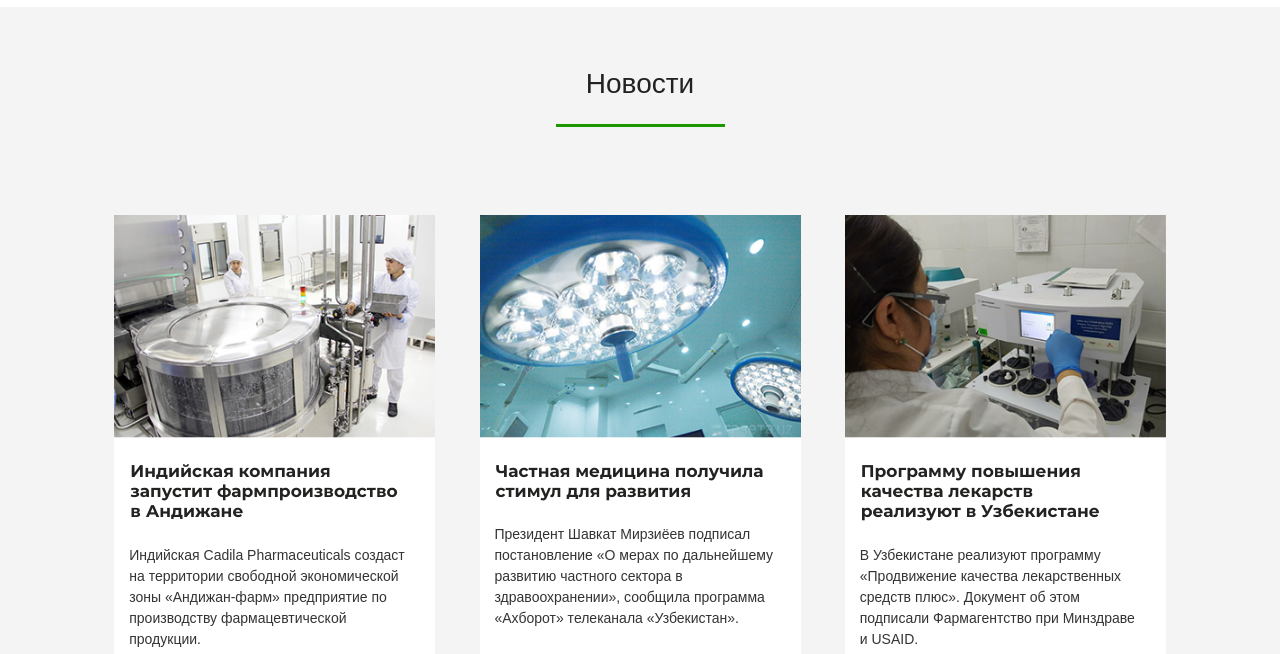
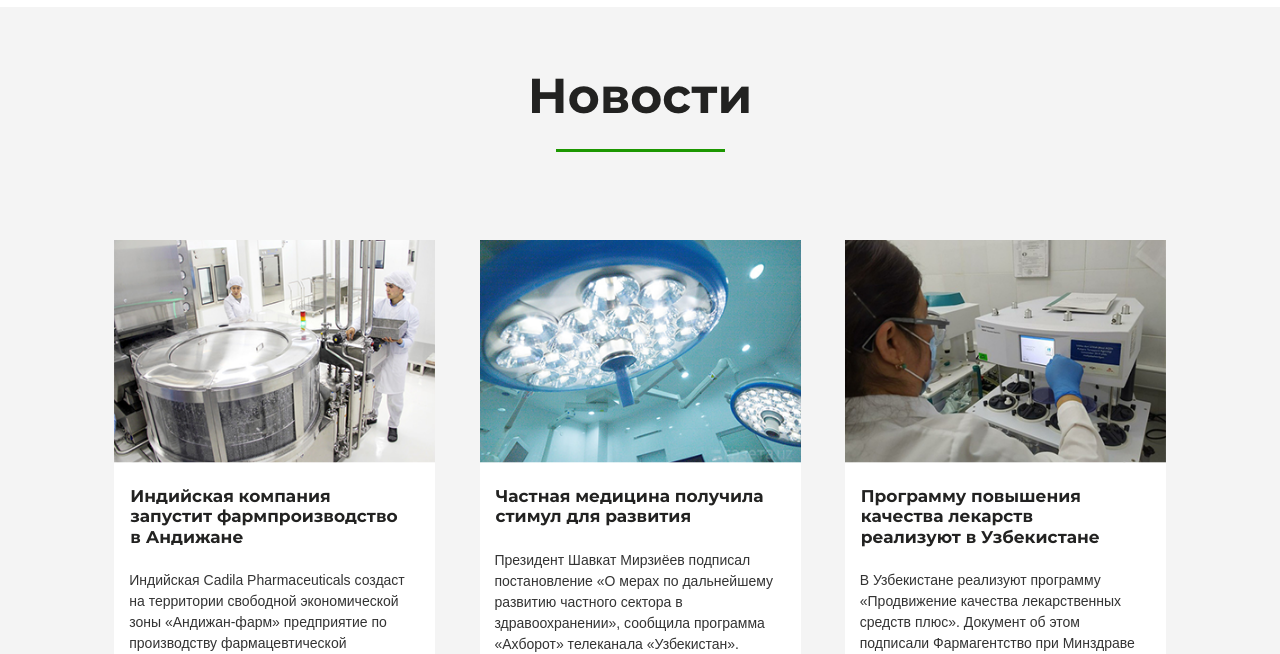
Before and after one commit to aliyor95/pharm-luxe, a plain HTML site: page news.html in a window 1280 px wide. Shown: the part 158-812 px from the top of the page. Drawn offline with nearby package versions, Linux system fonts and the light colour scheme; a web font is replaced by a local one.

Commit message:
Add files via upload

```diff
--- a/news.html
+++ b/news.html
@@ -100,7 +100,7 @@
         <div class="news__page">
             <div class="container">
                 <div class="news-partner__title" id="news-partner__title">
-                    <h3>Новости</h3>
+                    <h3 class="news-page-h3" >Новости</h3>
                 </div>
                 <div class="news__page-content">
                     <div class="news-1">
```
